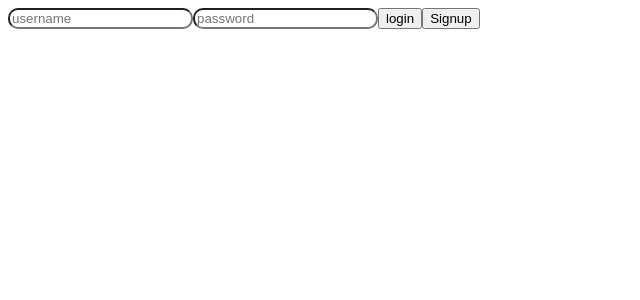
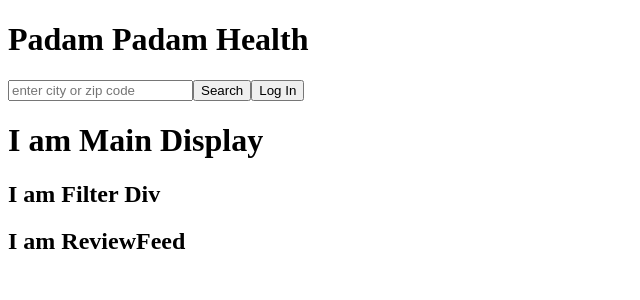
Before and after one commit to PadamPadamHealth/PadamPadam, a React app: page / in a window 1280 px wide. Shown: the top 300 px of the page, without its empty margins (0-640 px from the left). Built offline with nearby package versions, Linux system fonts and the light colour scheme.

Commit message:
"Added mainDisplay css file"

```diff
--- a/src/components/App.js
+++ b/src/components/App.js
@@ -5,17 +5,12 @@ import Overlay from './Overlay.js';
 import MainDisplay from './MainDisplay.js';
 
 const App = () => {
-  //first create user tokens and store in local memory. Will eventually store tokens in DB
-const [token, setToken] = useState();
-//this conditional statement means that Login will display if user token is falsy. the set token function is being passed to the login component
-if (!token) {
-  return <Login setToken={setToken}/>
-}
-  // return (
-//   <div>
-//     <h1>Hello World Im App</h1>
-//   </div>
-// )
+//   //first create user tokens and store in local memory. Will eventually store tokens in DB
+// const [token, setToken] = useState();
+// //this conditional statement means that Login will display if user token is falsy. the set token function is being passed to the login component
+// if (!token) {
+//   return <Login setToken={setToken}/>
+// }
   return (
     <>
     <div>
@@ -42,7 +37,7 @@ if (!token) {
           path='/'
           element={
           <MainDisplay
-           token={token}
+          //  token={token}
            />
           }
         />
--- a/src/components/MainDisplay.js
+++ b/src/components/MainDisplay.js
@@ -1,6 +1,7 @@
 import React, {useState} from "react";
 import ReviewFeed from "./MainDisplayComponents/ReviewFeed";
 import Login from './Login.js';
+import "../stylesheets/mainDisplay.css"
 
 const MainDisplay = () => {
 
```
Also changed, not shown: src/stylesheets/mainDisplay.css (added), 1 other file (tests, documents, lock files or other folders).
